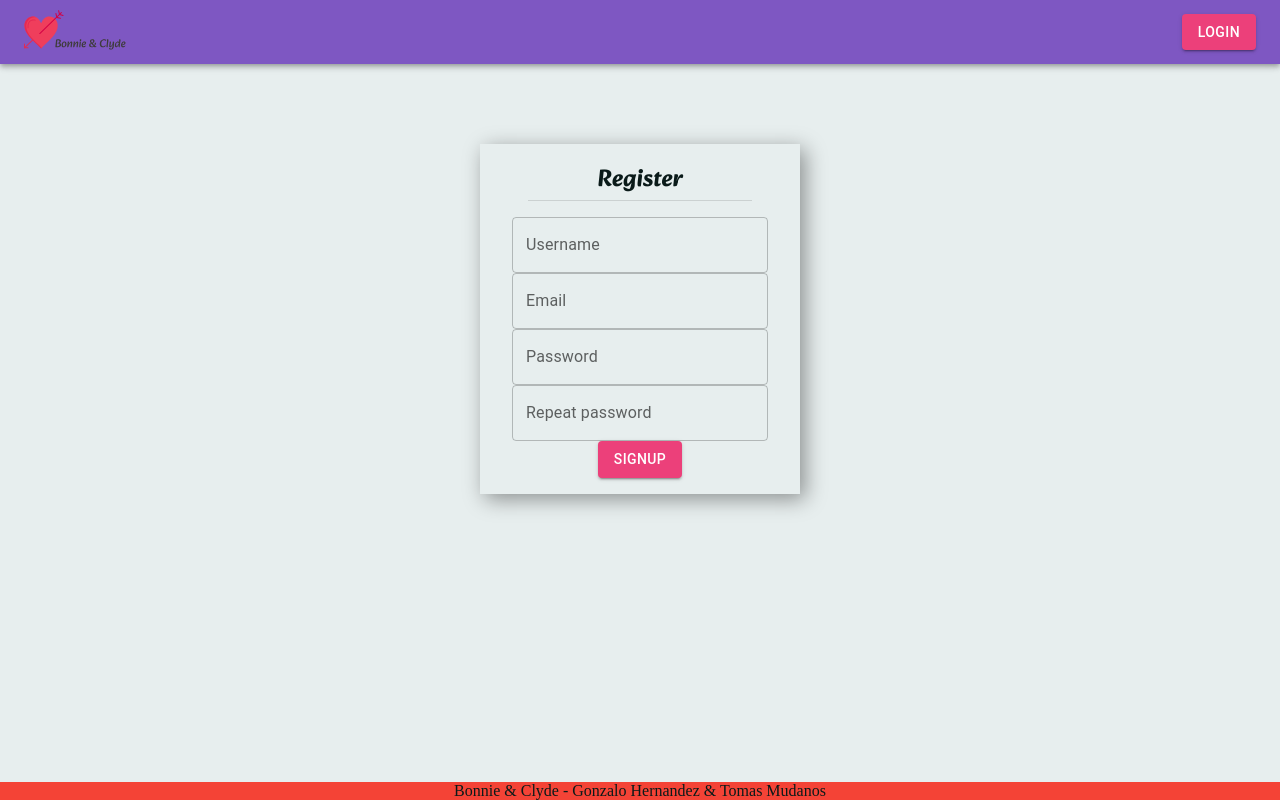
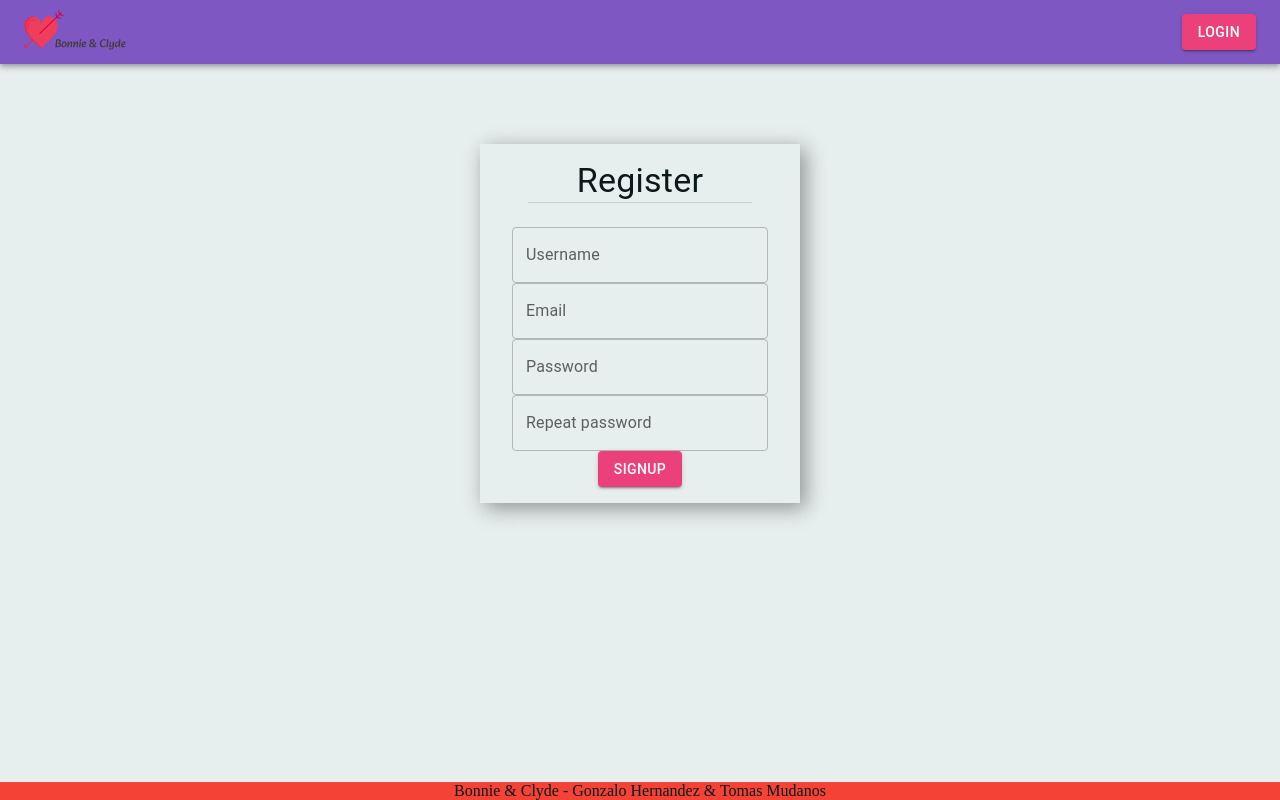
Before and after one commit to gonza0086/bonnie-clyde-frontend, a Next.js app: page / in a window 1280 px wide. Built offline with nearby package versions, Linux system fonts and the light colour scheme.

Commit message:
title with typography

```diff
--- a/src/components/Title.jsx
+++ b/src/components/Title.jsx
@@ -1,5 +1,5 @@
 // Mui
-import { Divider } from '@mui/material';
+import { Divider, Typography } from '@mui/material';
 
 // Font
 import localFont from 'next/font/local';
@@ -7,8 +7,10 @@ const alkatra = localFont({ src: '../assets/alkatra-VariableFont_wght.ttf' });
 
 export default function Title({ children }) {
     return (
-        <div style={{ marginBottom: '1rem' }}>
-            <h2 className={alkatra.className}>{children}</h2>
+        <div className='title'>
+            <Typography variant='h4' className={alkatra.className}>
+                {children}
+            </Typography>
             <Divider variant='middle' />
         </div>
     );
--- a/src/styles/globals.css
+++ b/src/styles/globals.css
@@ -50,12 +50,16 @@ h3 {
     width: 100vw;
 }
 
+.title {
+    margin-bottom: 1.5rem;
+}
+
 .text-input {
     margin-block: 0.3rem;
 }
 
 .form-button {
-    margin-top: 1.5rem;
+    margin-top: 2rem;
 }
 
 .form {
```
